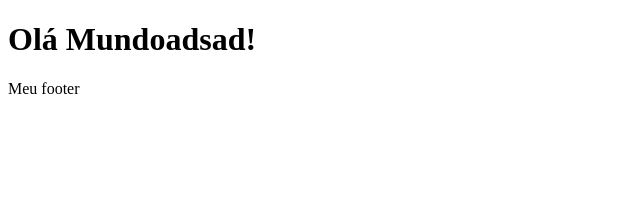
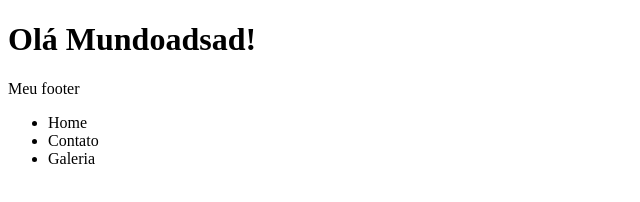
Before and after one commit to viniciusshenri96/curso_git_1, a plain HTML site: page index.html in a window 1280 px wide. Shown: the whole page, without its empty margins (0-640 px from the left). Drawn offline with Linux system fonts and the light colour scheme.

Commit message:
Concluindo o footer [issue 53]

```diff
--- a/index.html
+++ b/index.html
@@ -14,6 +14,11 @@
 
 <footer>
   <p>Meu footer</p>
+  <ul>
+    <li>Home</li>
+    <li>Contato</li>
+    <li>Galeria</li>
+  </ul>
 </footer>
 
 </html>
```
